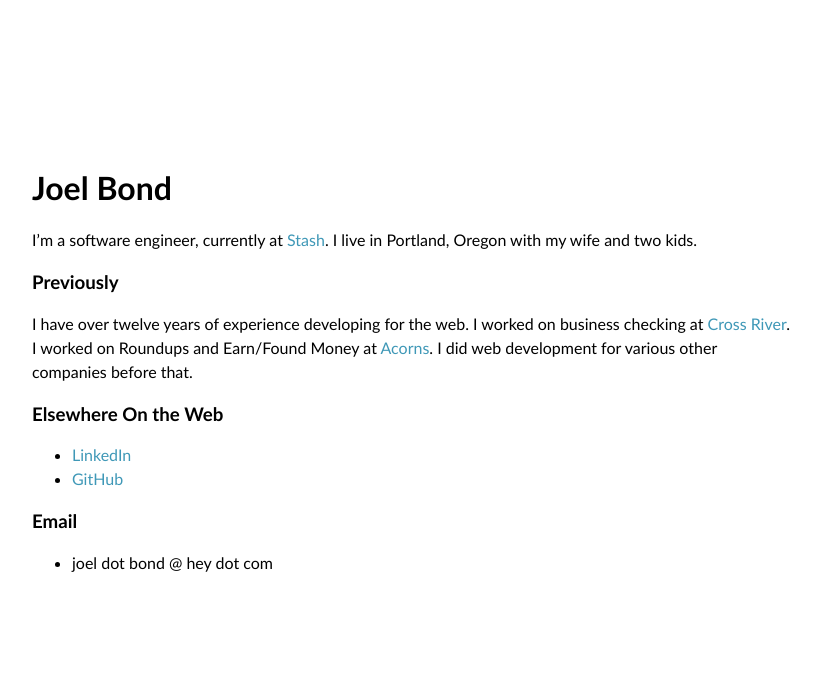
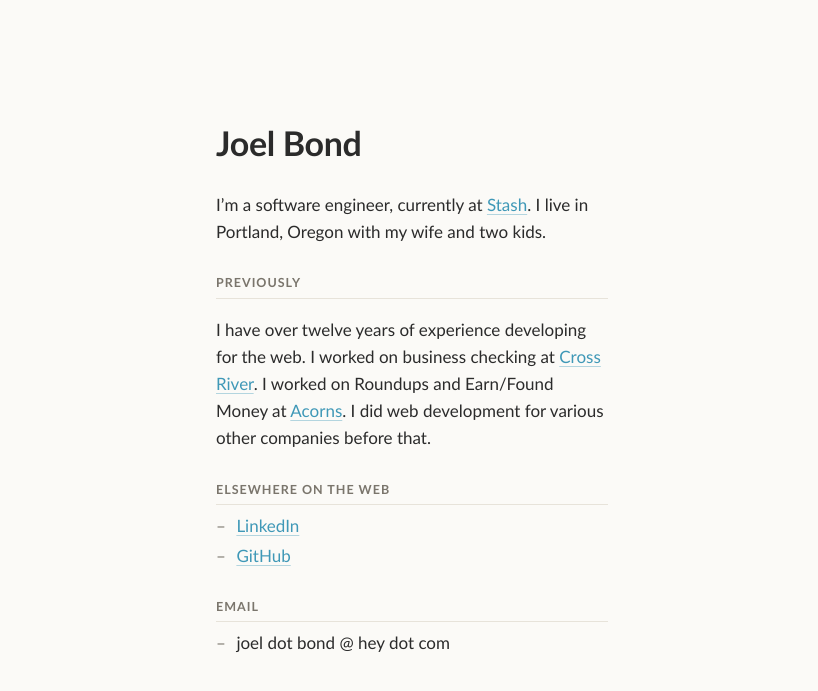
Before and after one commit to Joeltbond/joeltbond.github.io, a Jekyll site: the page built from index.markdown, in a window 1280 px wide. Shown: the top 691 px of the page, without its empty margins (228-1046 px from the left). Built offline with Jekyll 4.4.1, drawn with Linux system fonts in a browser that asks for light colours.

Commit message:
Refresh homepage styling: warm palette, dark mode, mobile viewport
Visual polish over the plain serif/white live site, keeping the same
understated single-column tone:
- Warm off-white background + a full dark-mode palette (prefers-color-scheme)
- Optima type at a comfortable measure, refined section headers (muted
  uppercase labels with hairline rules)
- Subtle underlines on body links so they read as links beyond color;
  quiet en-dash markers on the link/email lists
- Focus-visible + selection styling, gentle reduced-motion-aware fade-in
- head.html: add the missing mobile viewport meta + a real description

_preview/ holds rendered light & dark screenshots for review (underscore
prefix = Jekyll never publishes them).

Co-Authored-By: Claude Opus 4.8 (1M context) <noreply@anthropic.com>

```diff
--- a/_includes/head.html
+++ b/_includes/head.html
@@ -15,6 +15,8 @@
   </script>
 
   <meta charset="utf-8" />
+  <meta name="viewport" content="width=device-width, initial-scale=1" />
+  <meta name="description" content="Joel Bond — software engineer in Portland, Oregon." />
   <link rel="stylesheet" href="/assets/css/styles.css" />
   <title>{{ page.title }}</title>
 </head>
--- a/_sass/main.scss
+++ b/_sass/main.scss
@@ -1,9 +1,38 @@
-html,
-body {
-  font-family: Optima, Times, serif;
-  max-width: 800px;
-  margin: 0 auto;
-  padding: 20px 20px;
+:root {
+  --max-width: 44rem;
+  --bg: #fbfaf7;
+  --text: #2b2b2b;
+  --muted: #7a756c;
+  --accent: #3f98b7;
+  --accent-strong: #2f7d99;
+  --rule: #e7e3da;
+  --code-bg: #f1eee7;
+
+  --page-top: 3.2rem;
+
+  @media (min-width: 43rem) {
+    --page-top: 6.4rem;
+  }
+
+  @media (min-width: 62rem) {
+    --page-top: 9.6rem;
+  }
+}
+
+@media (prefers-color-scheme: dark) {
+  :root {
+    --bg: #1c1d1f;
+    --text: #e6e3dc;
+    --muted: #9a958c;
+    --accent: #6fbcd6;
+    --accent-strong: #93cfe4;
+    --rule: #333538;
+    --code-bg: #26282b;
+  }
+}
+
+* {
+  box-sizing: border-box;
 }
 
 html {
@@ -11,32 +40,132 @@ html {
 }
 
 body {
-  font-size: 1.6rem;
+  font-family: Optima, Candara, "Segoe UI", "Helvetica Neue", system-ui, sans-serif;
+  font-size: 1.7rem;
+  line-height: 1.6;
+  max-width: var(--max-width);
+  margin: 0 auto;
+  padding: 20px 24px 80px;
+  color: var(--text);
+  background-color: var(--bg);
+  -webkit-font-smoothing: antialiased;
+  text-rendering: optimizeLegibility;
+}
+
+main {
+  margin-top: var(--page-top);
 }
 
 p {
-  line-height: 1.5;
+  line-height: 1.6;
 }
 
 a {
+  color: var(--accent);
   text-decoration: none;
-  color: #3f98b7;
+  border-bottom: 1px solid transparent;
+  transition: color 0.15s ease, border-color 0.15s ease;
+}
+
+a:hover {
+  color: var(--accent-strong);
+  border-bottom-color: currentColor;
+}
+
+/* In-body links read as links even without color: a faint underline that
+   firms up on hover. Nav/header links keep the borderless treatment. */
+main p a,
+main li a {
+  border-bottom: none;
+  text-decoration: underline;
+  text-decoration-thickness: 1px;
+  text-underline-offset: 0.18em;
+  text-decoration-color: color-mix(in srgb, var(--accent) 38%, transparent);
+}
+
+main p a:hover,
+main li a:hover {
+  border-bottom: none;
+  text-decoration-color: currentColor;
+}
+
+:focus-visible {
+  outline: 2px solid var(--accent);
+  outline-offset: 3px;
+  border-radius: 2px;
+}
+
+::selection {
+  background: color-mix(in srgb, var(--accent) 22%, transparent);
+}
+
+.page-title {
+  font-size: 3.4rem;
+  font-weight: 600;
+  letter-spacing: -0.01em;
+  margin: 0 0 0.6em;
+}
+
+h2,
+h3 {
+  margin-top: 2.4em;
+  margin-bottom: 0.4em;
+  line-height: 1.3;
+}
+
+h3 {
+  font-size: 1.25rem;
+  font-weight: 600;
+  text-transform: uppercase;
+  letter-spacing: 0.08em;
+  color: var(--muted);
+  padding-bottom: 0.5em;
+  border-bottom: 1px solid var(--rule);
 }
 
 ul li {
-  line-height: 1.5;
+  line-height: 1.6;
+}
+
+/* Content lists (Elsewhere on the Web, Email): drop the heavy default
+   indent and disc for a quiet, left-aligned en-dash marker. */
+main ul {
+  list-style: none;
+  padding-left: 0;
+  margin: 0.4em 0 0;
+}
+
+main ul li {
+  position: relative;
+  padding-left: 1.2em;
+  margin-bottom: 0.15em;
+}
+
+main ul li::before {
+  content: "–";
+  position: absolute;
+  left: 0;
+  color: var(--muted);
 }
 
 pre {
-  background-color: #eee;
-  padding: 10px;
-  border-radius: 4px;
-  margin: 40px 0;
-  overflow-x: scroll;
+  background-color: var(--code-bg);
+  padding: 14px 16px;
+  border-radius: 6px;
+  margin: 32px 0;
+  overflow-x: auto;
 }
 
-h2 {
-  margin-top: 50px;
+code {
+  background-color: var(--code-bg);
+  border-radius: 3px;
+  padding: 0.1em 0.35em;
+  font-size: 0.9em;
+}
+
+pre code {
+  background: none;
+  padding: 0;
 }
 
 nav {
@@ -55,28 +184,12 @@ nav {
   }
 }
 
-html {
-  font-size: 10px;
+.navigation {
+  margin-bottom: 2rem;
 }
 
-:root {
-  --page-top: 3.2rem;
-
-  @media (min-width: 43rem) {
-    --page-top: 6.4rem;
-  }
-
-  @media (min-width: 62rem) {
-    --page-top: 12.8rem;
-  }
-
-  @media (min-width: 82rem) {
-    --page-top: 19.2rem;
-  }
-}
-
-main {
-  margin-top: var(--page-top);
+.header-link {
+  font-weight: 600;
 }
 
 .post-list {
@@ -84,3 +197,21 @@ main {
   margin: 0;
   padding: 0;
 }
+
+/* A quiet entrance — skipped for anyone who prefers reduced motion. */
+@media (prefers-reduced-motion: no-preference) {
+  main {
+    animation: fade-in 0.5s ease both;
+  }
+
+  @keyframes fade-in {
+    from {
+      opacity: 0;
+      transform: translateY(6px);
+    }
+    to {
+      opacity: 1;
+      transform: none;
+    }
+  }
+}
```
Also changed, not shown: _preview/dark.png (added), _preview/light.png (added).
